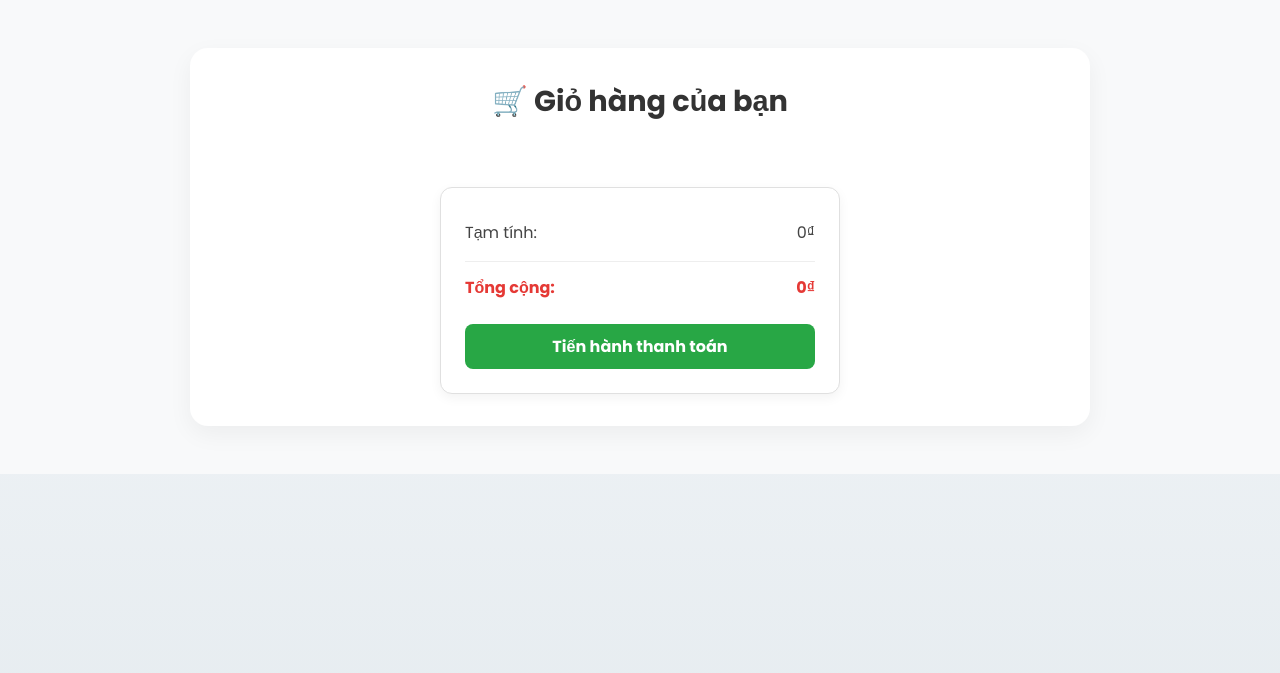
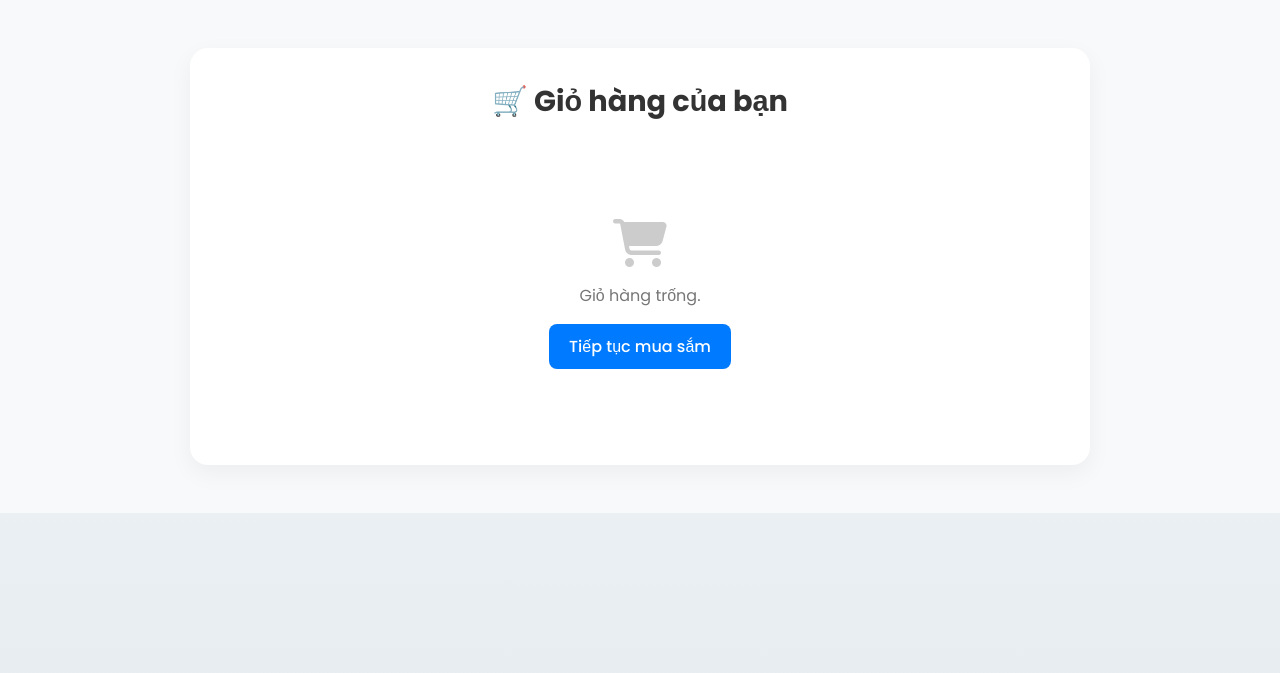
Before and after one commit to AdCantCarry/LTWEB, an ASP.NET Core app: page /Cart in a window 1280 px wide. Shown: the part 56-729 px from the top of the page. Run offline with ASP.NET Core 8, Linux system fonts and the light colour scheme.

Commit message:
Bổ sung

```diff
--- a/Views/Cart/Index.cshtml
+++ b/Views/Cart/Index.cshtml
@@ -43,6 +43,20 @@
                 </div>
             }
         </div>
+        @if (!Model.Any())
+        {
+            <div class="empty-cart">
+                <i class="fas fa-shopping-cart fa-3x"></i>
+                <p>Giỏ hàng trống.</p>
+                <a href="/Home/Store" class="continue-btn">Tiếp tục mua sắm</a>
+            </div>
+        }
+        else
+        {
+            <div class="cart-list">
+                @* ... Render các sản phẩm trong giỏ hàng ... *@
+            </div>
+
             <div class="cart-summary-box">
                 <div class="summary-line">
                     <span>Tạm tính:</span>
@@ -54,6 +68,8 @@
                 </div>
                 <a href="/Checkout" class="cart-checkout-btn">Tiến hành thanh toán</a>
             </div>
+        }
+
 
     </div>
 </div>
```
Also changed, not shown: 16 other files. Lines whose indentation alone changed are shown as unchanged.
